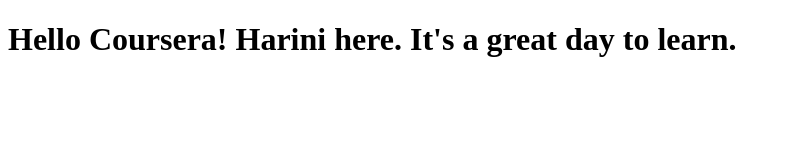
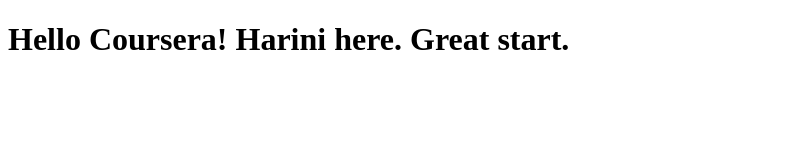
Before and after one commit to Harini-Viswanathan/coursera-test, a plain HTML site: page index.html in a window 1280 px wide. Shown: the whole page, without its empty margins (0-790 px from the left). Drawn offline with Linux system fonts and the light colour scheme.

Commit message:
Small addition to page content

```diff
--- a/index.html
+++ b/index.html
@@ -4,6 +4,6 @@
 	<title>Hello Coursera!</title>
 </head>
 <body>
-	<h1>Hello Coursera! Harini here. It's a great day to learn.</h1>
+	<h1>Hello Coursera! Harini here. Great start.</h1>
 </body>
 </html>
```
